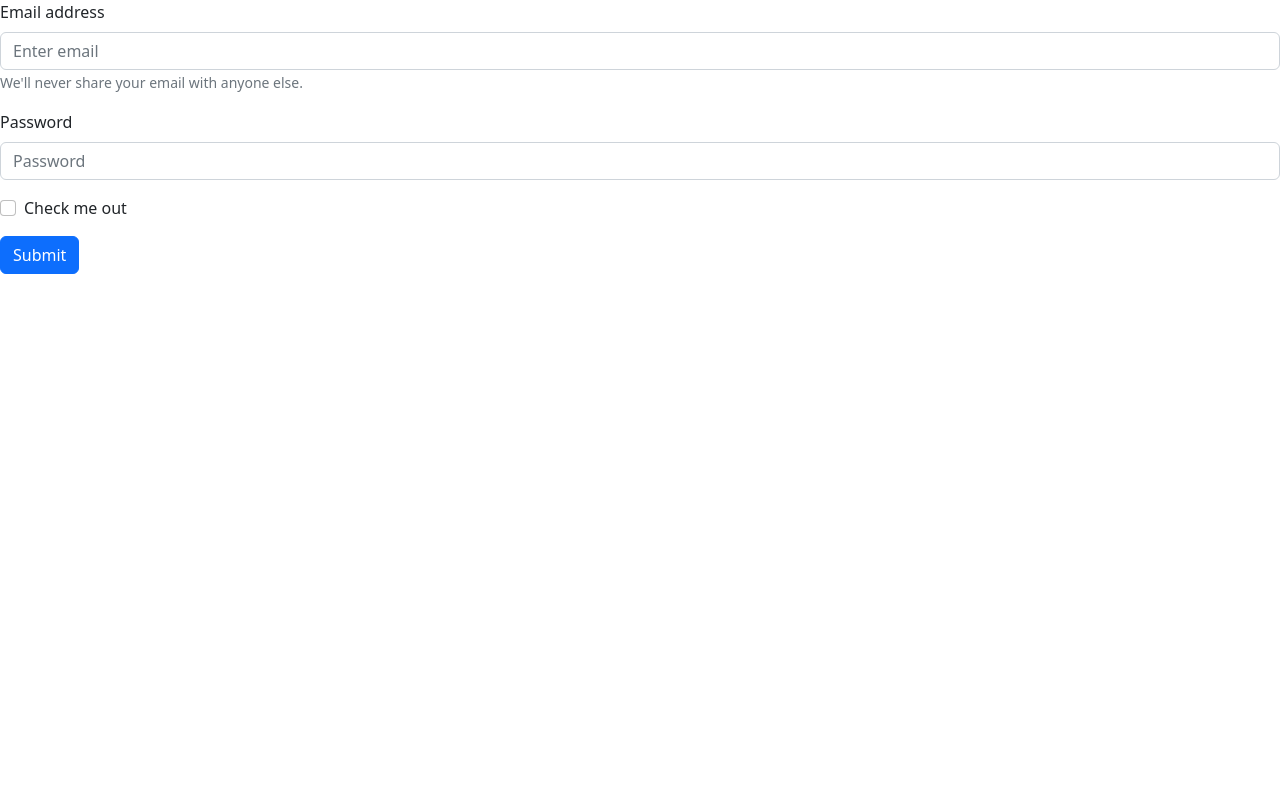
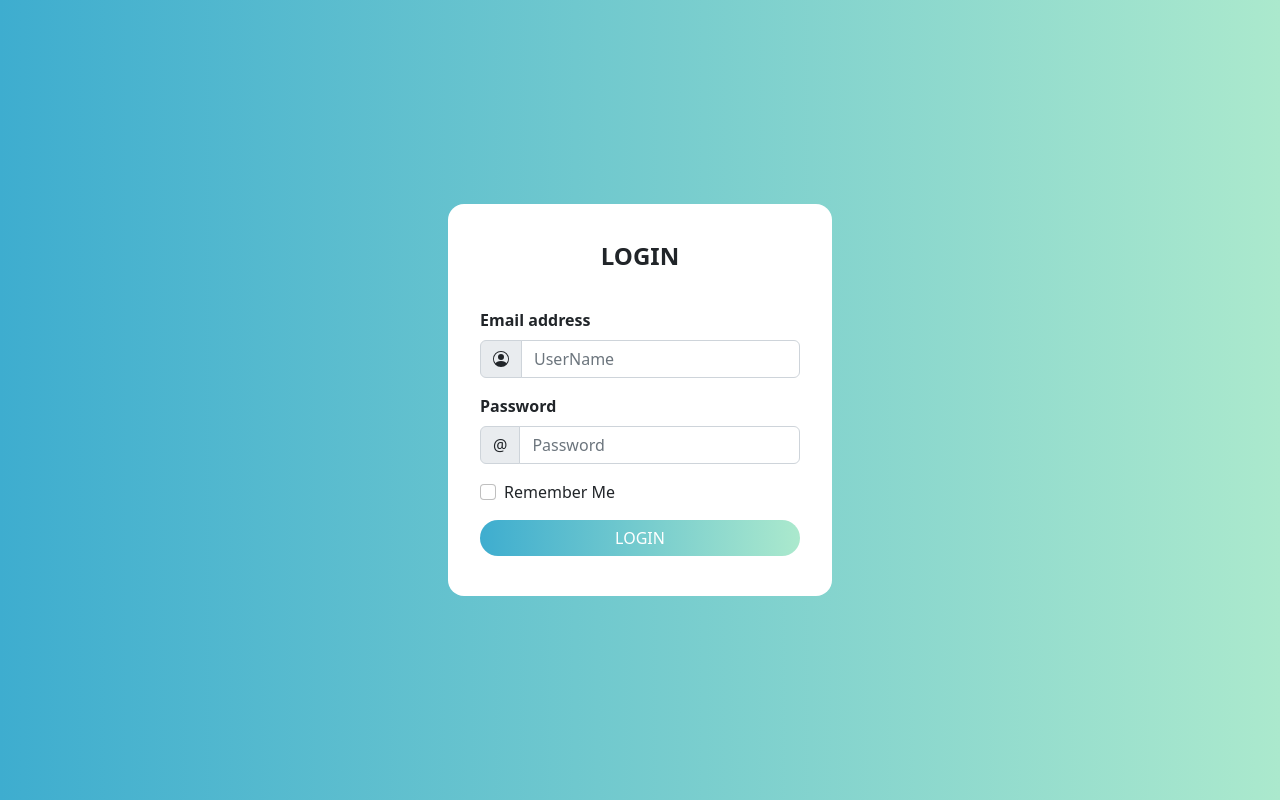
Before and after one commit to ChauNguyet98/bookingcare-frontend, a React (Create React App) app: page /auth/login in a window 1280 px wide. Built offline with nearby package versions, Linux system fonts and the light colour scheme.

Commit message:
update login ui

```diff
--- a/src/app/pages/auth/login/login.tsx
+++ b/src/app/pages/auth/login/login.tsx
@@ -1,34 +1,85 @@
-import React, { Component } from "react";
+import { Component } from "react";
+import Button from "react-bootstrap/Button";
 import Form from "react-bootstrap/Form";
-import Button from "react-bootstrap/Button";
+import InputGroup from "react-bootstrap/InputGroup";
+import { BsPersonCircle } from "react-icons/bs";
 
 class Login extends Component {
   constructor(props: any) {
     super(props);
   }
 
+  state = {
+    userName: "",
+    password: "",
+  };
+
+  onUserNameChange = (event: any) => {
+    this.setState({
+      userName: event.target.value,
+    });
+  };
+
+  onPasswordChange = (event: any) => {
+    this.setState({
+      password: event.target.value,
+    });
+  };
+
+  submitForm = () => {
+    console.log(this.state);
+  };
+
   render() {
+    const { userName, password } = this.state;
+
     return (
+      <div className="login">
         <Form>
+          <div className="login__title">Login</div>
           <Form.Group className="mb-3" controlId="formBasicEmail">
-          <Form.Label>Email address</Form.Label>
-          <Form.Control type="email" placeholder="Enter email" />
-          <Form.Text className="text-muted">
+            <Form.Label className="login__label">Email address</Form.Label>
+            <InputGroup className="mb-3">
+              <InputGroup.Text id="basic-addon1">
+                <BsPersonCircle />
+              </InputGroup.Text>
+              <Form.Control
+                type="text"
+                placeholder="UserName"
+                value={userName}
+                onChange={($event) => this.onUserNameChange($event)}
+              />
+            </InputGroup>
+            {/* <Form.Text className="text-muted">
               We'll never share your email with anyone else.
-          </Form.Text>
+            </Form.Text> */}
           </Form.Group>
 
           <Form.Group className="mb-3" controlId="formBasicPassword">
-          <Form.Label>Password</Form.Label>
-          <Form.Control type="password" placeholder="Password" />
+            <Form.Label className="login__label">Password</Form.Label>
+            <InputGroup className="mb-3">
+              <InputGroup.Text id="basic-addon1">@</InputGroup.Text>
+              <Form.Control
+                type="password"
+                placeholder="Password"
+                value={password}
+                onChange={($event) => this.onPasswordChange($event)}
+              />
+            </InputGroup>
           </Form.Group>
+
           <Form.Group className="mb-3" controlId="formBasicCheckbox">
-          <Form.Check type="checkbox" label="Check me out" />
+            <Form.Check type="checkbox" label="Remember Me" />
           </Form.Group>
-        <Button variant="primary" type="submit">
-          Submit
+          <Button
+            type="submit"
+            className="login__btn"
+            onClick={() => this.submitForm()}
+          >
+            Login
           </Button>
         </Form>
+      </div>
     );
   }
 }
--- a/src/assets/scss/main.scss
+++ b/src/assets/scss/main.scss
@@ -1,2 +1,4 @@
-@import './abstracts/tailwind';
-@import './abstracts/bootstrap';
+@import "./abstracts/tailwind";
+@import "./abstracts/bootstrap";
+
+@import "./pages/login";
--- /dev/null
+++ b/src/assets/scss/pages/_login.scss
@@ -0,0 +1,21 @@
+.login {
+  @apply w-full h-screen flex justify-center items-center;
+  background-image: linear-gradient(to right, #3eadcf, #abe9cd);
+
+  form {
+    @apply w-96 px-8 py-10 rounded-2xl bg-white;
+  }
+
+  &__title {
+    @apply font-bold text-2xl leading-6 text-center mb-10 uppercase;
+  }
+
+  &__label {
+    @apply font-semibold;
+  }
+
+  &__btn {
+    @apply w-full rounded-full uppercase border-none;
+    background-image: linear-gradient(to right, #3eadcf, #abe9cd);
+  }
+}
```
Lines whose indentation alone changed are shown as unchanged.
